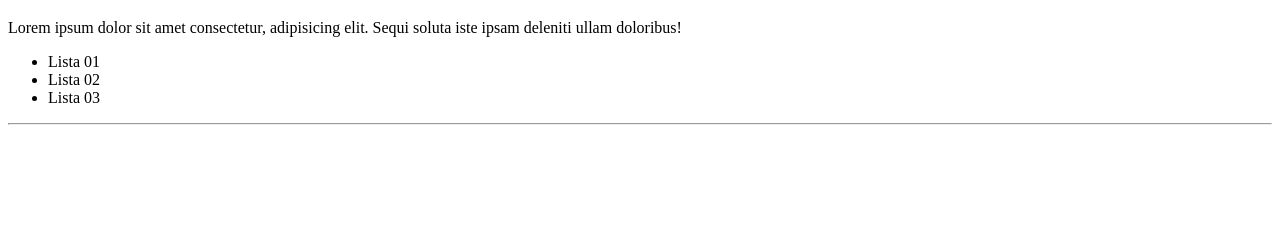
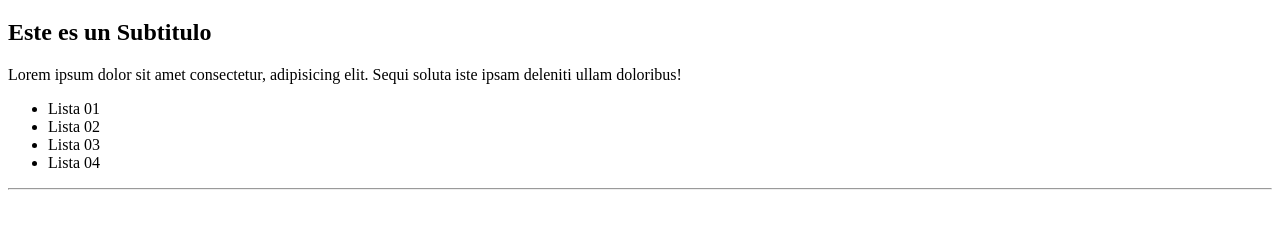
Before and after one commit to Ferrafa91/Clase-05, a plain HTML site: page index.html in a window 1280 px wide. Shown: the part 61-290 px from the top of the page. Drawn offline with Linux system fonts and the light colour scheme.

Commit message:
agregamos un h2 y otra li

```diff
--- a/index.html
+++ b/index.html
@@ -8,6 +8,7 @@
   </head>
   <body>
     <h1>Este es el titulo Principal</h1>
+    <h2>Este es un Subtitulo</h2>
     <p>
       Lorem ipsum dolor sit amet consectetur, adipisicing elit. Sequi soluta
       iste ipsam deleniti ullam doloribus!
@@ -16,6 +17,7 @@
       <li>Lista 01</li>
       <li>Lista 02</li>
       <li>Lista 03</li>
+      <li>Lista 04</li>
     </ul>
     <hr />
   </body>
```
Also changed, not shown: 1 other file.
